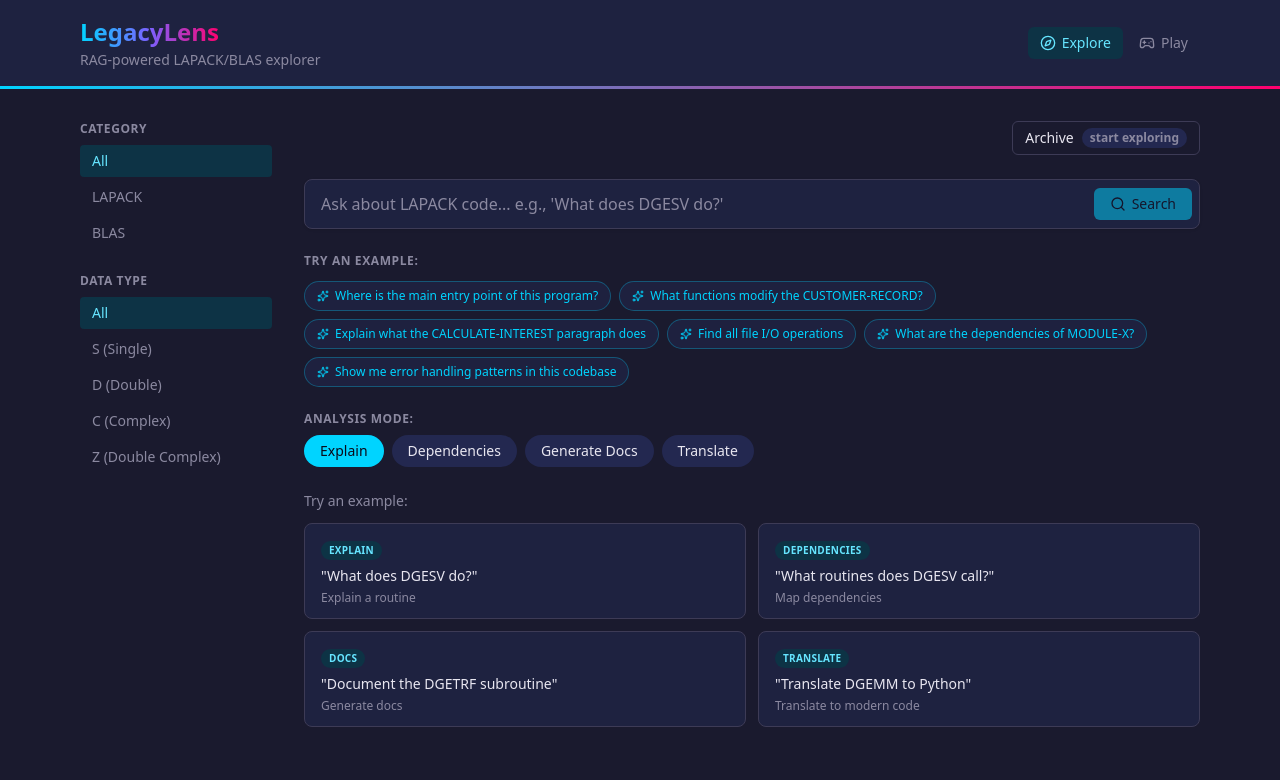
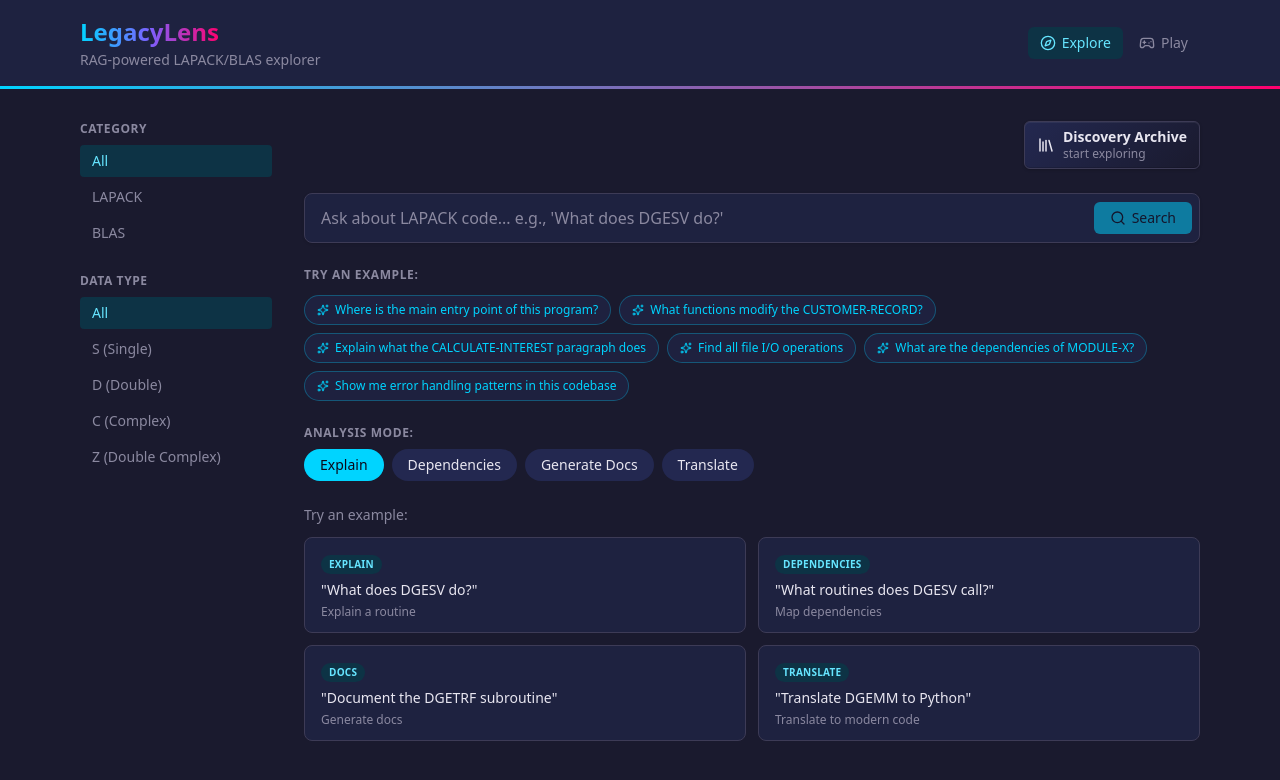
Before and after one commit to kelsi-andrewss/legacylens, a Next.js app: page / in a window 1280 px wide. Shown: the top 780 px of the page. Built offline with nearby package versions, Linux system fonts and the light colour scheme.

Commit message:
story-447: redesign archive button — Library icon, embossed style, two-tier label, badge notification

```diff
--- a/src/app/globals.css
+++ b/src/app/globals.css
@@ -205,3 +205,21 @@ body {
   animation: archive-glow 1.4s ease-in-out infinite;
   flex-shrink: 0;
 }
+
+/* ── Archive button redesign ── */
+.archive-btn {
+  background: linear-gradient(135deg, var(--ll-surface-tonal, #1e1e2e) 0%, var(--ll-surface, #13131f) 100%);
+  box-shadow: inset 0 1px 0 rgba(255,255,255,0.06), inset 0 -1px 0 rgba(0,0,0,0.15), 0 1px 3px rgba(0,0,0,0.2);
+  border: 1px solid var(--ll-outline);
+  transition: box-shadow 0.2s ease, border-color 0.2s ease, transform 0.15s ease;
+}
+.archive-btn:hover {
+  box-shadow: inset 0 1px 0 rgba(255,255,255,0.06), inset 0 -1px 0 rgba(0,0,0,0.15), 0 0 0 2px var(--ll-primary), 0 2px 8px rgba(0,0,0,0.25);
+  border-color: var(--ll-primary);
+}
+.archive-btn-active {
+  background: var(--ll-primary-container, #2a1a4a);
+  color: var(--ll-on-primary-container);
+  box-shadow: inset 0 2px 4px rgba(0,0,0,0.2);
+  border: 1px solid var(--ll-primary);
+}
--- a/src/app/page.tsx
+++ b/src/app/page.tsx
@@ -11,6 +11,7 @@ import Scratchpad, { type PinnedItem } from "@/components/Scratchpad";
 import ChallengeToast from "@/components/ChallengeToast";
 import { shouldTriggerChallenge, generateChallenge, type Challenge } from "@/lib/challenges";
 import SuggestedSearches from "@/components/SuggestedSearches";
+import { Library, X } from "lucide-react";
 
 const SCRATCHPAD_KEY = "ll-scratchpad";
 
@@ -286,28 +287,29 @@ export default function Home() {
                   return !prev;
                 });
               }}
-                className={`flex items-center gap-2 rounded-md px-3 py-1.5 text-sm font-medium transition-colors ${
+                className={`relative group overflow-visible flex items-center gap-2 rounded-md px-3 py-1.5 text-sm font-medium ${
                   showPokedex
-                    ? "bg-ll-primary-container text-ll-on-primary-container"
-                    : "border border-ll-outline text-ll-on-surface hover:bg-ll-surface-tonal"
+                    ? "archive-btn-active"
+                    : "archive-btn text-ll-on-surface"
                 }`}
               >
+                {hasUnseen && !showPokedex && (
+                  <span className="notification-bubble-shimmer absolute -top-1.5 -right-1.5" aria-label="New discoveries" />
+                )}
                 {showPokedex ? (
-                  "← Search"
+                  <>
+                    <X size={18} className="rotate-90 transition-transform" />
+                    <span>Close Archive</span>
+                  </>
                 ) : (
                   <>
-                    <span>Archive</span>
-                    {hasUnseen ? (
-                      <span className="notification-bubble-shimmer" aria-label="New discoveries" />
-                    ) : (
-                      <span className={`rounded-full px-2 py-0.5 text-xs font-semibold ${
-                        discoveredCount > 0
-                          ? "bg-ll-primary text-ll-surface"
-                          : "bg-ll-surface-tonal text-ll-on-surface-muted"
-                      }`}>
-                        {discoveredCount > 0 ? `${discoveredCount} found` : "start exploring"}
+                    <Library size={18} className="group-hover:scale-110 transition-transform" />
+                    <span className="flex flex-col items-start leading-tight">
+                      <span className="font-semibold">Discovery Archive</span>
+                      <span className="hidden sm:block text-xs text-ll-on-surface-muted font-normal">
+                        {discoveredCount > 0 ? `${discoveredCount} discovered` : "start exploring"}
                       </span>
-                    )}
+                    </span>
                   </>
                 )}
               </button>
```
